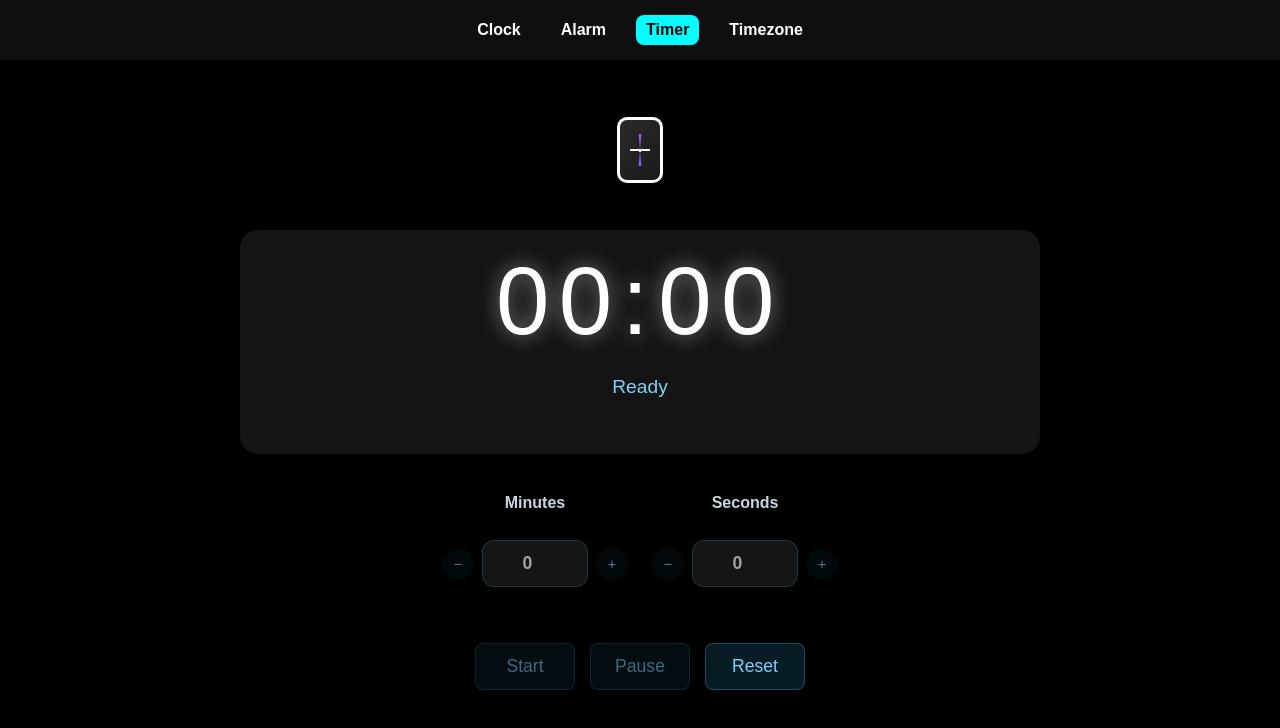
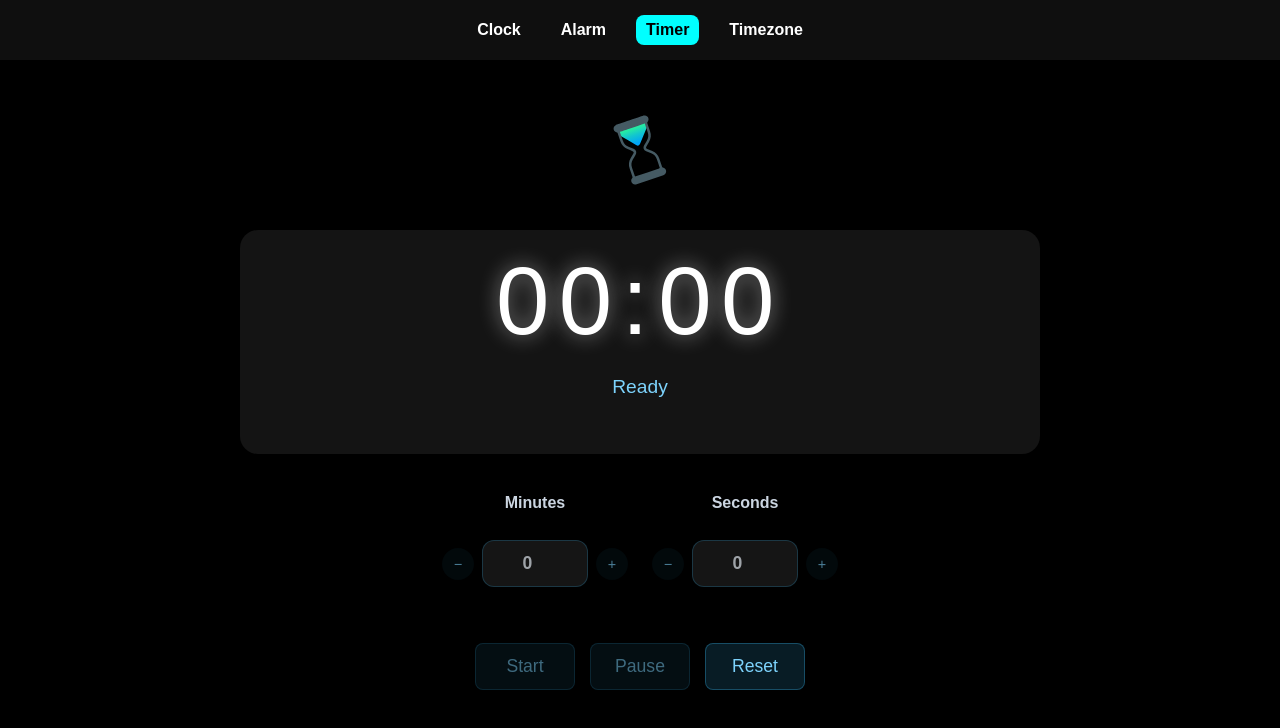
Before and after one commit to Archana123-prog/Digital-Clock, a React (Vite) app: page /timer in a window 1280 px wide. Shown: the top 728 px of the page. Built offline with nearby package versions, Linux system fonts and the light colour scheme.

Commit message:
Implement Lottie sand clock animation for timer and loader

```diff
--- a/src/pages/Timer.jsx
+++ b/src/pages/Timer.jsx
@@ -1,5 +1,7 @@
 import { useEffect, useMemo, useRef, useState } from "react";
 import { motion } from "framer-motion";
+import Lottie from "lottie-react";
+import animationData from "../assets/sandclock.json";
 
 export default function Timer() {
   const [seconds, setSeconds] = useState(() => {
@@ -124,13 +126,7 @@ export default function Timer() {
     >
       <div className="timer-display-full">
         <div className="timer-logo">
-          <div className="sand-clock">
-            <div className="hourglass">
-              <div className="top"></div>
-              <div className="middle"></div>
-              <div className="bottom"></div>
-            </div>
-          </div>
+          <Lottie animationData={animationData} loop={true} style={{ width: 80, height: 80 }} />
         </div>
 
         <div className="timer-display">
```
